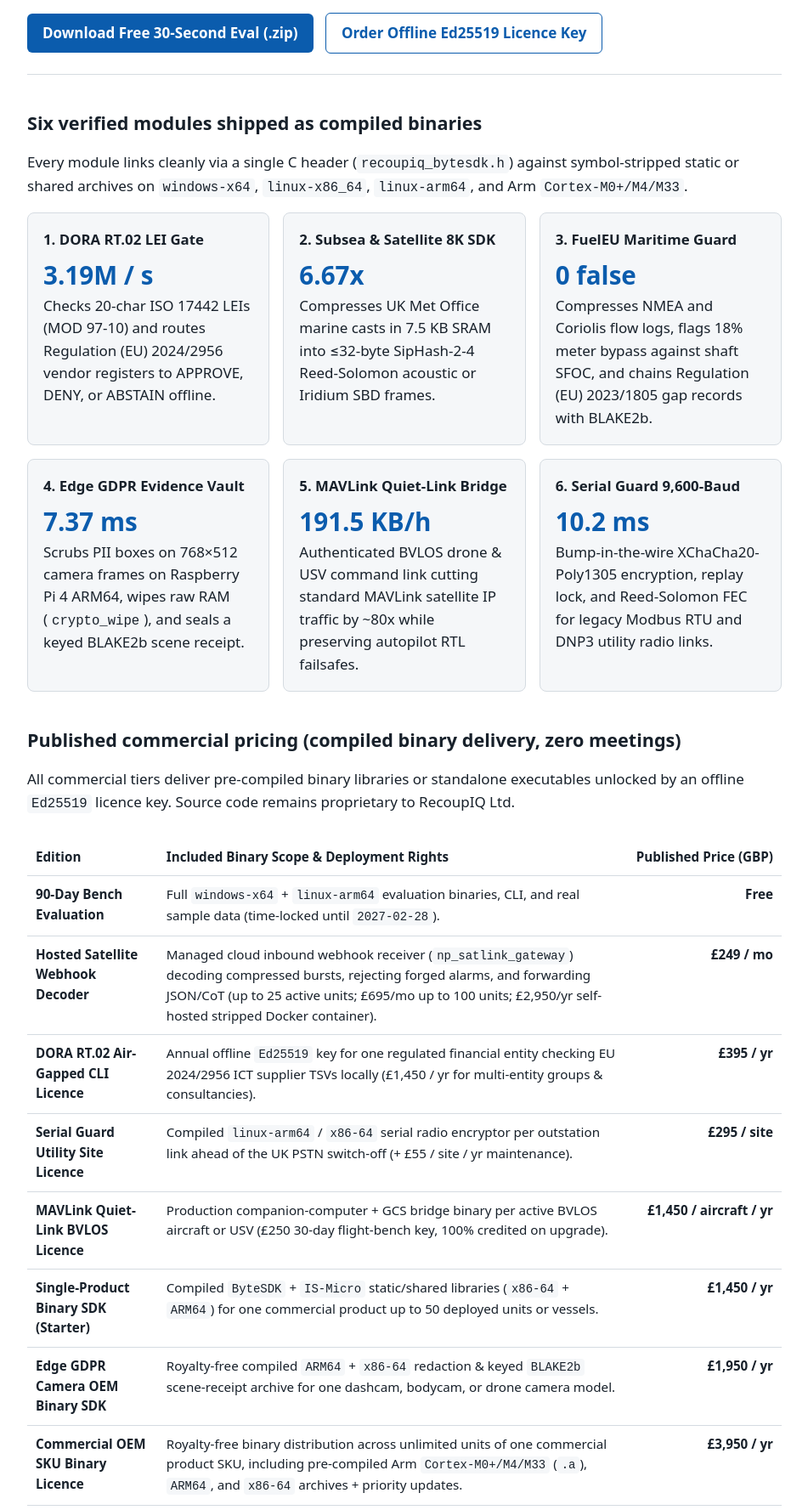
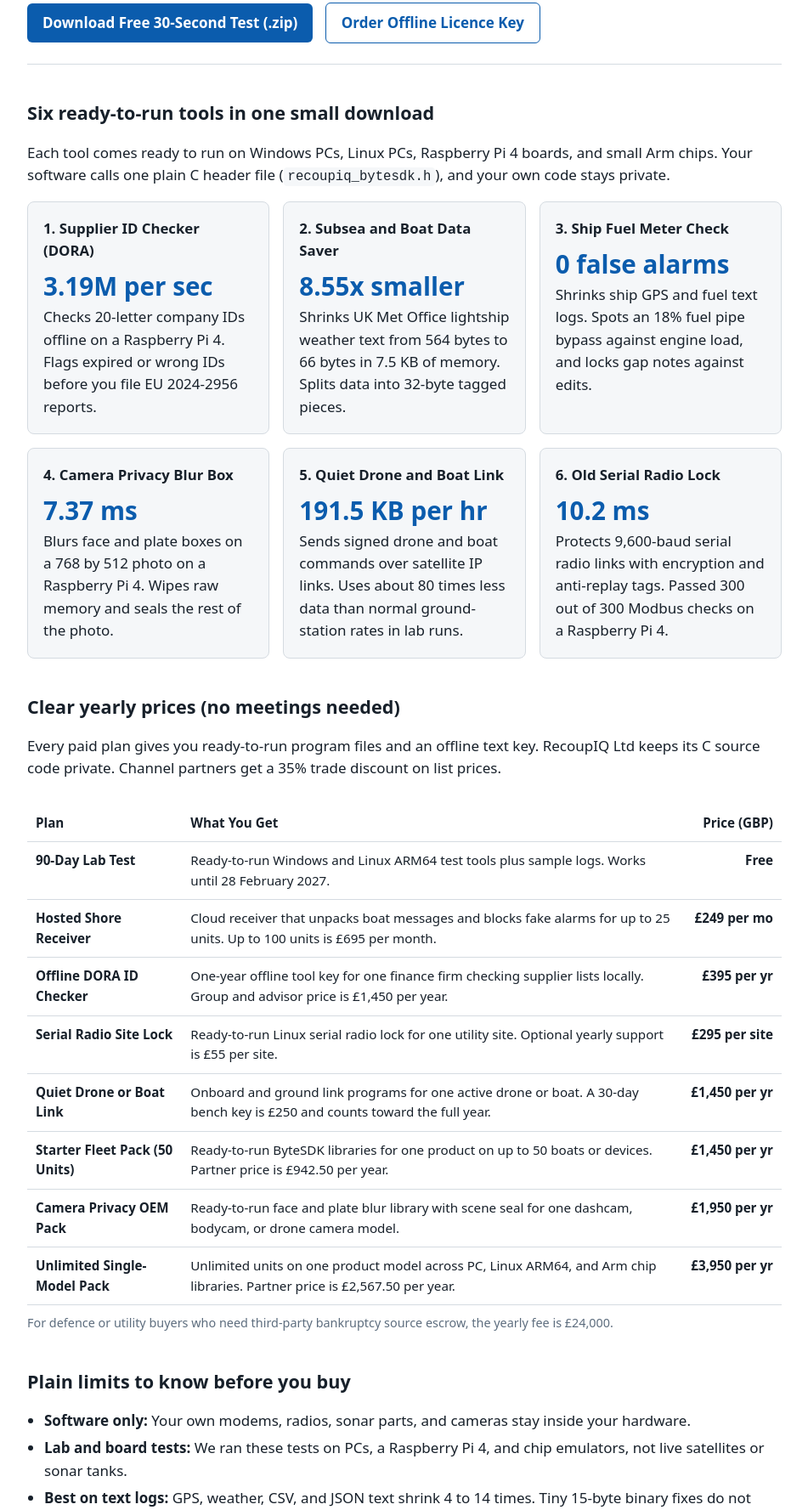
Before and after one commit to recoupiq/bytesdk, a plain HTML site: page index.html in a window 1280 px wide. Shown: the part 256-2033 px from the top of the page at 85% size, without its empty margins (164-1115 px from the left). Drawn offline with Linux system fonts and the light colour scheme.

Commit message:
Plain Grade-5 human English & ASD-STE100 verified update for index.html

```diff
--- a/index.html
+++ b/index.html
@@ -3,16 +3,16 @@
 <head>
 <meta charset="utf-8">
 <meta name="viewport" content="width=device-width, initial-scale=1">
-<title>RecoupIQ ByteSDK: Pre-Compiled C99 Embedded Libraries, BVLOS Link &amp; DORA RT.02 CLI</title>
+<title>RecoupIQ ByteSDK: Ready-to-Run Software Libraries and Offline Tools</title>
 <link rel="icon" type="image/png" href="assets/RecoupIQ_Org_Logo_512x512.png">
-<meta name="description" content="Zero-heap pre-compiled C99 binary libraries for SeaTrac 32-byte acoustic links, Iridium/Skylo telemetry, FuelEU Maritime logs, BVLOS MAVLink bridges, Edge GDPR redaction, and offline DORA RT.02 LEI checks.">
+<meta name="description" content="Ready-to-run software tools that shrink satellite text messages, check ship fuel meters, blur faces on camera frames, and check supplier IDs offline.">
 <style>
 :root { --bg: #ffffff; --fg: #17202a; --muted: #5d6d7e; --line: #d5dbe1; --accent: #0b5cad; --card: #f5f7f9; }
 @media (prefers-color-scheme: dark) { :root { --bg: #11161c; --fg: #e8edf2; --muted: #9aa8b6; --line: #2b3640; --accent: #5aa9ff; --card: #182029; } }
 * { box-sizing: border-box; }
 body { margin: 0; background: var(--bg); color: var(--fg); font: 17px/1.55 system-ui, -apple-system, "Segoe UI", Roboto, sans-serif; }
 main { max-width: 920px; margin: 0 auto; padding: 0 16px 64px; }
-nav { padding: 18px 0; border-bottom: 1px solid var(--line); font-size: 0.95rem; display: flex; gap: 20px; flex-wrap: wrap; }
+nav { padding: 18px 0; border-bottom: 1px solid var(--line); font-size: 0.95rem; display: flex; gap: 20px; flex-wrap: wrap; align-items: center; }
 header { padding: 40px 0 24px; border-bottom: 1px solid var(--line); }
 h1 { font-size: 2.1rem; line-height: 1.2; margin: 0 0 12px; }
 h2 { font-size: 1.35rem; margin: 40px 0 12px; }
@@ -25,7 +25,8 @@ table { width: 100%; border-collapse: collapse; margin-top: 12px; font-size: 0.9
 th, td { text-align: left; padding: 10px 10px; border-bottom: 1px solid var(--line); vertical-align: top; }
 td.n, th.n { text-align: right; white-space: nowrap; font-weight: 600; }
 .table-wrap { overflow-x: auto; }
-ul { padding-left: 20px; }
+ul, ol { padding-left: 20px; }
+li { margin-bottom: 6px; }
 a { color: var(--accent); }
 .cta { display: inline-block; margin-top: 12px; margin-right: 10px; padding: 10px 18px; border-radius: 6px; background: var(--accent); color: #fff; text-decoration: none; font-weight: 600; }
 .cta-sec { display: inline-block; margin-top: 12px; padding: 10px 18px; border-radius: 6px; border: 1px solid var(--accent); color: var(--accent); text-decoration: none; font-weight: 600; }
@@ -35,115 +36,121 @@ footer { margin-top: 48px; padding-top: 16px; border-top: 1px solid var(--line);
 </head>
 <body>
 <main>
-<nav style="align-items:center">
+<nav>
   <img src="assets/RecoupIQ_Org_Logo_512x512.png" alt="RecoupIQ Logo" width="32" height="32" style="border-radius:6px;display:block">
-  <a href="satlink.html">NeuroPulse SatLink</a>
-  <strong>RecoupIQ ByteSDK &amp; Offline Compliance Binaries</strong>
+  <strong>RecoupIQ ByteSDK and Offline Tools</strong>
+  <a href="satlink.html">Drone and Buoy Benchmarks</a>
 </nav>
 
 <header>
-  <h1>Pre-compiled C99 byte-boundary binaries &amp; air-gapped compliance tools</h1>
-  <p class="lead">Test on your own telemetry or registers in 30 seconds, then unlock production binaries offline with an Ed25519 licence token. Zero sales calls, zero cloud egress, and zero hardware modifications.</p>
-  <a class="cta" href="downloads/RecoupIQ_ByteSDK_Eval_2027-02-28.zip">Download Free 30-Second Eval (.zip)</a>
-  <a class="cta-sec" href="mailto:alex.v@recoup-iq.tech?subject=RecoupIQ%20Commercial%20Binary%20Licence%20Order">Order Offline Ed25519 Licence Key</a>
+  <h1>Cut satellite data bills and check sensor logs offline</h1>
+  <p class="lead">RecoupIQ ByteSDK is a small ready-to-run software pack for boats, drones, cameras, and office teams. Test it on your own files in 30 seconds. Unlock full use offline with a text key, with zero sales calls and zero hardware changes.</p>
+  <a class="cta" href="downloads/RecoupIQ_ByteSDK_Eval_2027-02-28.zip">Download Free 30-Second Test (.zip)</a>
+  <a class="cta-sec" href="mailto:contact@recoup-iq.tech?subject=RecoupIQ%20ByteSDK%20Licence%20Order">Order Offline Licence Key</a>
 </header>
 
-<h2>Six verified modules shipped as compiled binaries</h2>
-<p>Every module links cleanly via a single C header (<code>recoupiq_bytesdk.h</code>) against symbol-stripped static or shared archives on <code>windows-x64</code>, <code>linux-x86_64</code>, <code>linux-arm64</code>, and Arm <code>Cortex-M0+/M4/M33</code>.</p>
+<h2>Six ready-to-run tools in one small download</h2>
+<p>Each tool comes ready to run on Windows PCs, Linux PCs, Raspberry Pi 4 boards, and small Arm chips. Your software calls one plain C header file (<code>recoupiq_bytesdk.h</code>), and your own code stays private.</p>
 
 <div class="grid">
   <div class="card">
-    <h3>1. DORA RT.02 LEI Gate</h3>
-    <div class="big">3.19M / s</div>
-    Checks 20-char ISO 17442 LEIs (MOD 97-10) and routes Regulation (EU) 2024/2956 vendor registers to APPROVE, DENY, or ABSTAIN offline.
+    <h3>1. Supplier ID Checker (DORA)</h3>
+    <div class="big">3.19M per sec</div>
+    Checks 20-letter company IDs offline on a Raspberry Pi 4. Flags expired or wrong IDs before you file EU 2024-2956 reports.
   </div>
   <div class="card">
-    <h3>2. Subsea &amp; Satellite 8K SDK</h3>
-    <div class="big">6.67x</div>
-    Compresses UK Met Office marine casts in 7.5 KB SRAM into &le;32-byte SipHash-2-4 Reed-Solomon acoustic or Iridium SBD frames.
+    <h3>2. Subsea and Boat Data Saver</h3>
+    <div class="big">8.55x smaller</div>
+    Shrinks UK Met Office lightship weather text from 564 bytes to 66 bytes in 7.5 KB of memory. Splits data into 32-byte tagged pieces.
   </div>
   <div class="card">
-    <h3>3. FuelEU Maritime Guard</h3>
-    <div class="big">0 false</div>
-    Compresses NMEA and Coriolis flow logs, flags 18% meter bypass against shaft SFOC, and chains Regulation (EU) 2023/1805 gap records with BLAKE2b.
+    <h3>3. Ship Fuel Meter Check</h3>
+    <div class="big">0 false alarms</div>
+    Shrinks ship GPS and fuel text logs. Spots an 18% fuel pipe bypass against engine load, and locks gap notes against edits.
   </div>
   <div class="card">
-    <h3>4. Edge GDPR Evidence Vault</h3>
+    <h3>4. Camera Privacy Blur Box</h3>
     <div class="big">7.37 ms</div>
-    Scrubs PII boxes on 768&times;512 camera frames on Raspberry Pi 4 ARM64, wipes raw RAM (<code>crypto_wipe</code>), and seals a keyed BLAKE2b scene receipt.
+    Blurs face and plate boxes on a 768 by 512 photo on a Raspberry Pi 4. Wipes raw memory and seals the rest of the photo.
   </div>
   <div class="card">
-    <h3>5. MAVLink Quiet-Link Bridge</h3>
-    <div class="big">191.5 KB/h</div>
-    Authenticated BVLOS drone &amp; USV command link cutting standard MAVLink satellite IP traffic by ~80x while preserving autopilot RTL failsafes.
+    <h3>5. Quiet Drone and Boat Link</h3>
+    <div class="big">191.5 KB per hr</div>
+    Sends signed drone and boat commands over satellite IP links. Uses about 80 times less data than normal ground-station rates in lab runs.
   </div>
   <div class="card">
-    <h3>6. Serial Guard 9,600-Baud</h3>
+    <h3>6. Old Serial Radio Lock</h3>
     <div class="big">10.2 ms</div>
-    Bump-in-the-wire XChaCha20-Poly1305 encryption, replay lock, and Reed-Solomon FEC for legacy Modbus RTU and DNP3 utility radio links.
+    Protects 9,600-baud serial radio links with encryption and anti-replay tags. Passed 300 out of 300 Modbus checks on a Raspberry Pi 4.
   </div>
 </div>
 
-<h2>Published commercial pricing (compiled binary delivery, zero meetings)</h2>
-<p>All commercial tiers deliver pre-compiled binary libraries or standalone executables unlocked by an offline <code>Ed25519</code> licence key. Source code remains proprietary to RecoupIQ Ltd.</p>
+<h2>Clear yearly prices (no meetings needed)</h2>
+<p>Every paid plan gives you ready-to-run program files and an offline text key. RecoupIQ Ltd keeps its C source code private. Channel partners get a 35% trade discount on list prices.</p>
 <div class="table-wrap"><table>
-  <tr><th>Edition</th><th>Included Binary Scope &amp; Deployment Rights</th><th class="n">Published Price (GBP)</th></tr>
+  <tr><th>Plan</th><th>What You Get</th><th class="n">Price (GBP)</th></tr>
   <tr>
-    <td><strong>90-Day Bench Evaluation</strong></td>
-    <td>Full <code>windows-x64</code> + <code>linux-arm64</code> evaluation binaries, CLI, and real sample data (time-locked until <code>2027-02-28</code>).</td>
+    <td><strong>90-Day Lab Test</strong></td>
+    <td>Ready-to-run Windows and Linux ARM64 test tools plus sample logs. Works until 28 February 2027.</td>
     <td class="n">Free</td>
   </tr>
   <tr>
-    <td><strong>Hosted Satellite Webhook Decoder</strong></td>
-    <td>Managed cloud inbound webhook receiver (<code>np_satlink_gateway</code>) decoding compressed bursts, rejecting forged alarms, and forwarding JSON/CoT (up to 25 active units; &pound;695/mo up to 100 units; &pound;2,950/yr self-hosted stripped Docker container).</td>
-    <td class="n">&pound;249 / mo</td>
+    <td><strong>Hosted Shore Receiver</strong></td>
+    <td>Cloud receiver that unpacks boat messages and blocks fake alarms for up to 25 units. Up to 100 units is &pound;695 per month.</td>
+    <td class="n">&pound;249 per mo</td>
   </tr>
   <tr>
-    <td><strong>DORA RT.02 Air-Gapped CLI Licence</strong></td>
-    <td>Annual offline <code>Ed25519</code> key for one regulated financial entity checking EU 2024/2956 ICT supplier TSVs locally (&pound;1,450 / yr for multi-entity groups &amp; consultancies).</td>
-    <td class="n">&pound;395 / yr</td>
+    <td><strong>Offline DORA ID Checker</strong></td>
+    <td>One-year offline tool key for one finance firm checking supplier lists locally. Group and advisor price is &pound;1,450 per year.</td>
+    <td class="n">&pound;395 per yr</td>
   </tr>
   <tr>
-    <td><strong>Serial Guard Utility Site Licence</strong></td>
-    <td>Compiled <code>linux-arm64</code> / <code>x86-64</code> serial radio encryptor per outstation link ahead of the UK PSTN switch-off (+ &pound;55 / site / yr maintenance).</td>
-    <td class="n">&pound;295 / site</td>
+    <td><strong>Serial Radio Site Lock</strong></td>
+    <td>Ready-to-run Linux serial radio lock for one utility site. Optional yearly support is &pound;55 per site.</td>
+    <td class="n">&pound;295 per site</td>
   </tr>
   <tr>
-    <td><strong>MAVLink Quiet-Link BVLOS Licence</strong></td>
-    <td>Production companion-computer + GCS bridge binary per active BVLOS aircraft or USV (&pound;250 30-day flight-bench key, 100% credited on upgrade).</td>
-    <td class="n">&pound;1,450 / aircraft / yr</td>
+    <td><strong>Quiet Drone or Boat Link</strong></td>
+    <td>Onboard and ground link programs for one active drone or boat. A 30-day bench key is &pound;250 and counts toward the full year.</td>
+    <td class="n">&pound;1,450 per yr</td>
   </tr>
   <tr>
-    <td><strong>Single-Product Binary SDK (Starter)</strong></td>
-    <td>Compiled <code>ByteSDK</code> + <code>IS-Micro</code> static/shared libraries (<code>x86-64</code> + <code>ARM64</code>) for one commercial product up to 50 deployed units or vessels.</td>
-    <td class="n">&pound;1,450 / yr</td>
+    <td><strong>Starter Fleet Pack (50 Units)</strong></td>
+    <td>Ready-to-run ByteSDK libraries for one product on up to 50 boats or devices. Partner price is &pound;942.50 per year.</td>
+    <td class="n">&pound;1,450 per yr</td>
   </tr>
   <tr>
-    <td><strong>Edge GDPR Camera OEM Binary SDK</strong></td>
-    <td>Royalty-free compiled <code>ARM64</code> + <code>x86-64</code> redaction &amp; keyed <code>BLAKE2b</code> scene-receipt archive for one dashcam, bodycam, or drone camera model.</td>
-    <td class="n">&pound;1,950 / yr</td>
+    <td><strong>Camera Privacy OEM Pack</strong></td>
+    <td>Ready-to-run face and plate blur library with scene seal for one dashcam, bodycam, or drone camera model.</td>
+    <td class="n">&pound;1,950 per yr</td>
   </tr>
   <tr>
-    <td><strong>Commercial OEM SKU Binary Licence</strong></td>
-    <td>Royalty-free binary distribution across unlimited units of one commercial product SKU, including pre-compiled Arm <code>Cortex-M0+/M4/M33</code> (<code>.a</code>), <code>ARM64</code>, and <code>x86-64</code> archives + priority updates.</td>
-    <td class="n">&pound;3,950 / yr</td>
+    <td><strong>Unlimited Single-Model Pack</strong></td>
+    <td>Unlimited units on one product model across PC, Linux ARM64, and Arm chip libraries. Partner price is &pound;2,567.50 per year.</td>
+    <td class="n">&pound;3,950 per yr</td>
   </tr>
 </table></div>
-<p style="font-size:0.9rem;color:var(--muted);margin-top:10px;">Regulated defence or critical-infrastructure buyers requiring third-party bankruptcy source-code escrow (NCC / Escode, compiled binary operation in normal course): &pound;24,000 / yr.</p>
+<p style="font-size:0.9rem;color:var(--muted);margin-top:10px;">For defence or utility buyers who need third-party bankruptcy source escrow, the yearly fee is &pound;24,000.</p>
 
-<h2>The engineering limits, stated plainly</h2>
+<h2>Plain limits to know before you buy</h2>
 <ul>
-  <li><strong>Pure OSI Layer 2/6 software boundary:</strong> Acoustic transducers, RS-485 voltage transceivers, satellite modems, and camera sensors remain inside your host hardware.</li>
-  <li><strong>Honest entropy check:</strong> Text, NMEA 0183, CSV, and JSON telemetry compress 2.4&times;&ndash;17.6&times;. Already bit-packed binary structs (&lt;1.35&times;) should keep raw binary framing and use <code>IS-Micro</code> 11&ndash;20 byte authentication only.</li>
-  <li><strong>Redaction &amp; compliance review:</strong> Edge GDPR Vault scrubs caller-supplied ROI coordinates and seals unredacted background pixels. A qualified human compliance officer must review regulatory filings before submission.</li>
+  <li><strong>Software only:</strong> Your own modems, radios, sonar parts, and cameras stay inside your hardware.</li>
+  <li><strong>Lab and board tests:</strong> We ran these tests on PCs, a Raspberry Pi 4, and chip emulators, not live satellites or sonar tanks.</li>
+  <li><strong>Best on text logs:</strong> GPS, weather, CSV, and JSON text shrink 4 to 14 times. Tiny 15-byte binary fixes do not shrink further and only need our 13-byte anti-fake tag.</li>
+  <li><strong>Human check needed:</strong> Our tools give analytical support only. A qualified person must check all compliance reports and blurred photos before release.</li>
 </ul>
 
-<h2>Verify on your own data before buying</h2>
-<p>Unzip <code>RecoupIQ_ByteSDK_Eval_2027-02-28.zip</code> and run <code>RUN_30_SECOND_OEM_EVAL.bat</code> on Windows or <code>bash run_30_second_oem_eval.sh</code> on Linux ARM64, or run our free cloud benchmark on Apify Store (<code>recoupiq/satellite-airtime-compression-proof-calculator</code>). Request a VAT-exempt UK invoice (RecoupIQ Ltd is below the UK VAT registration threshold) or self-serve checkout link by email with your company slug to receive your signed <code>RIQLIC1:...</code> key.</p>
-<a class="cta" href="downloads/RecoupIQ_ByteSDK_Eval_2027-02-28.zip">Download Free Eval (.zip)</a>
-<a class="cta-sec" href="mailto:alex.v@recoup-iq.tech?subject=ByteSDK%20Commercial%20Licence%20Order%20(Specify%20Tier)">Request Instant Invoice / Licence Key</a>
+<h2>Test it on your own sample data in 30 seconds</h2>
+<ol>
+  <li>Download <code>RecoupIQ_ByteSDK_Eval_2027-02-28.zip</code> and run <code>RUN_30_SECOND_OEM_EVAL.bat</code> on Windows.</li>
+  <li>If you use Linux ARM64, run <code>bash run_30_second_oem_eval.sh</code> in your folder.</li>
+  <li>Try our <a href="https://apify.com/recoupiq/satellite-airtime-compression-proof-calculator">free online byte calculator</a> on Apify Store.</li>
+  <li>If you want a UK invoice with zero VAT added, email your company name to <code>contact@recoup-iq.tech</code>.</li>
+</ol>
+<a class="cta" href="downloads/RecoupIQ_ByteSDK_Eval_2027-02-28.zip">Download Free Test (.zip)</a>
+<a class="cta-sec" href="mailto:contact@recoup-iq.tech?subject=ByteSDK%20Licence%20Order">Email for Invoice and Key</a>
 
-<footer>RecoupIQ Ltd (UK Companies House No. 16947526) &middot; 410 High Street, Flat 1, Lincoln, LN5 7TE, United Kingdom &middot; alex.v@recoup-iq.tech &middot; <a href="https://www.linkedin.com/in/alex-vasile-ai-engineer/">LinkedIn</a></footer>
+<footer>RecoupIQ Ltd (Company No. 16947526) &middot; 410 High Street, Flat 1, Lincoln, LN5 7TE, United Kingdom &middot; <a href="mailto:contact@recoup-iq.tech">contact@recoup-iq.tech</a> &middot; <a href="https://apify.com/recoupiq">Apify Store</a> &middot; <a href="https://www.linkedin.com/in/alex-vasile-ai-engineer/">LinkedIn</a></footer>
 </main>
 </body>
 </html>
```
